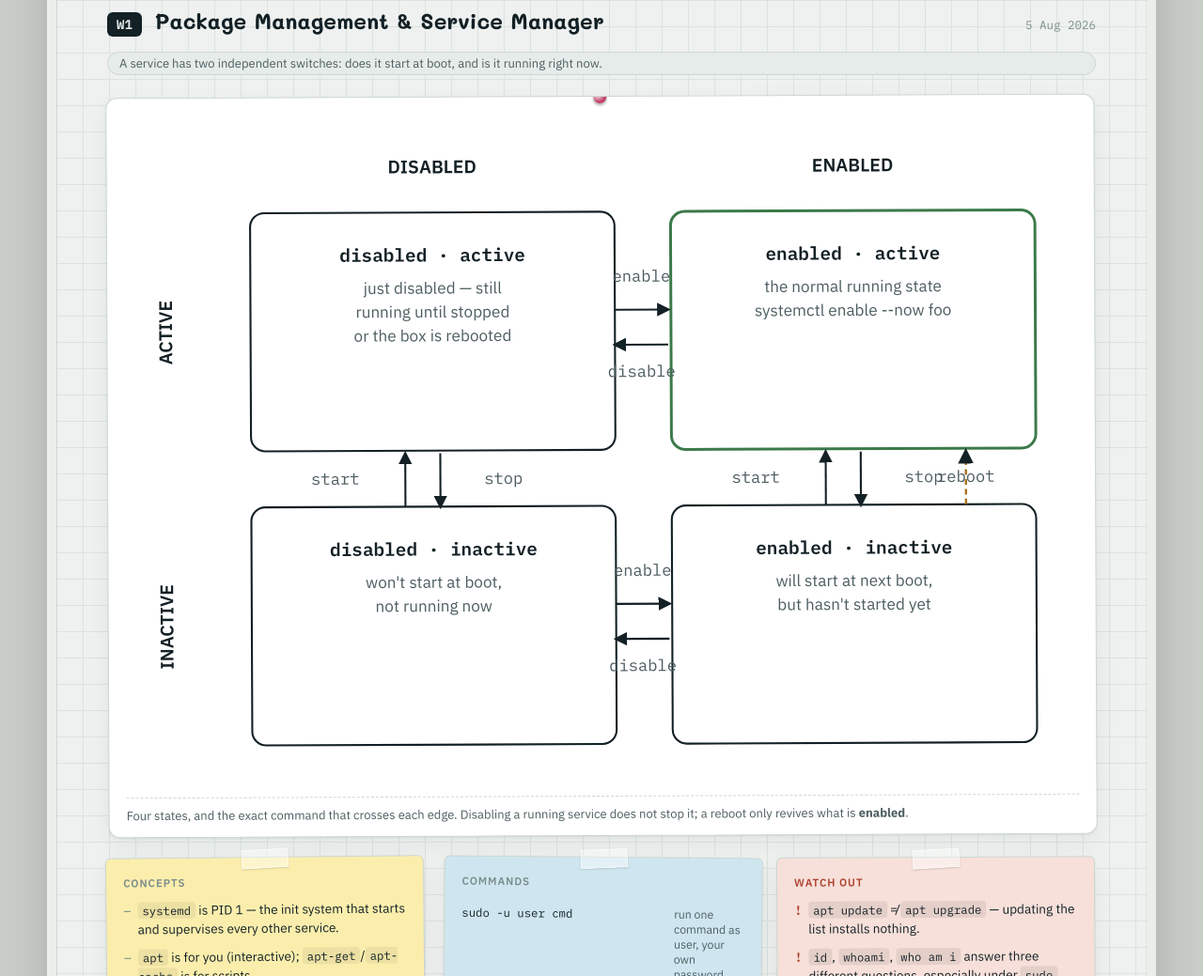
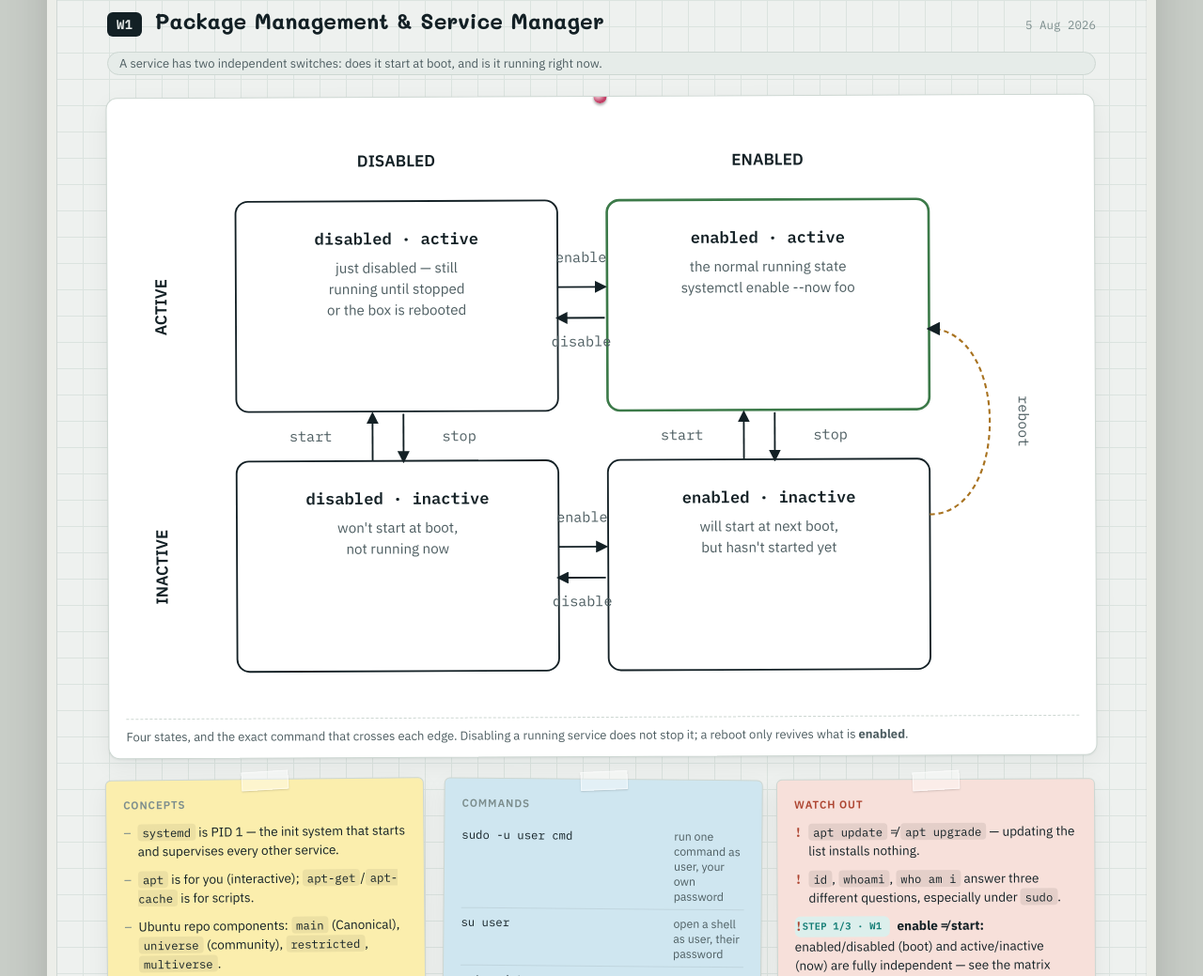
Before and after one commit to Phakinza007/int134-exam1-whiteboard, a plain HTML site: page index.html in a window 1280 px wide. Shown: the part 1046-2085 px from the top of the page at 94% size. Drawn offline with Linux system fonts and the light colour scheme; a web font is replaced by a local one.

Commit message:
Fix reboot arrow colliding with stop label in the W1 state matrix

```diff
--- a/index.html
+++ b/index.html
@@ -346,7 +346,7 @@
     </div>
 
     <figure class="diagram">
-      <svg viewBox="0 0 680 480" role="img" aria-label="A 2 by 2 matrix of enabled/disabled crossed with active/inactive, with the systemctl commands that move a service between the four states">
+      <svg viewBox="0 0 770 480" role="img" aria-label="A 2 by 2 matrix of enabled/disabled crossed with active/inactive, with the systemctl commands that move a service between the four states">
         <defs>
           <marker id="a1" viewBox="0 0 10 10" refX="8" refY="5" markerWidth="7" markerHeight="7" orient="auto-start-reverse">
             <path d="M0,0 L10,5 L0,10 z" fill="currentColor"/>
@@ -406,8 +406,8 @@
         <text x="570" y="264" text-anchor="middle" class="mono lbl">stop</text>
 
         <!-- reboot: BR -> TR -->
-        <line x1="600" y1="280" x2="600" y2="242" stroke="var(--amber)" stroke-width="1.6" stroke-dasharray="4 3" marker-end="url(#a1)"/>
-        <text x="600" y="264" text-anchor="middle" class="mono lbl" fill="var(--amber)">reboot</text>
+        <path d="M 650,325 C 715,325 715,175 650,175" fill="none" stroke="var(--amber)" stroke-width="1.6" stroke-dasharray="4 3" marker-end="url(#a1)"/>
+        <text x="722" y="250" text-anchor="middle" class="mono lbl" fill="var(--amber)" transform="rotate(90 722 250)">reboot</text>
       </svg>
       <figcaption data-th="สี่สถานะ พร้อมคำสั่งที่ข้ามแต่ละเส้น การปิด (disable) service ที่กำลังทำงานอยู่ ไม่ได้หยุดมันทันที ส่วนการ reboot จะปลุกขึ้นมาเฉพาะตัวที่ <strong>enabled</strong> เท่านั้น">Four states, and the exact command that crosses each edge. Disabling a running service does not stop it; a reboot only revives what is <strong>enabled</strong>.</figcaption>
     </figure>
```
